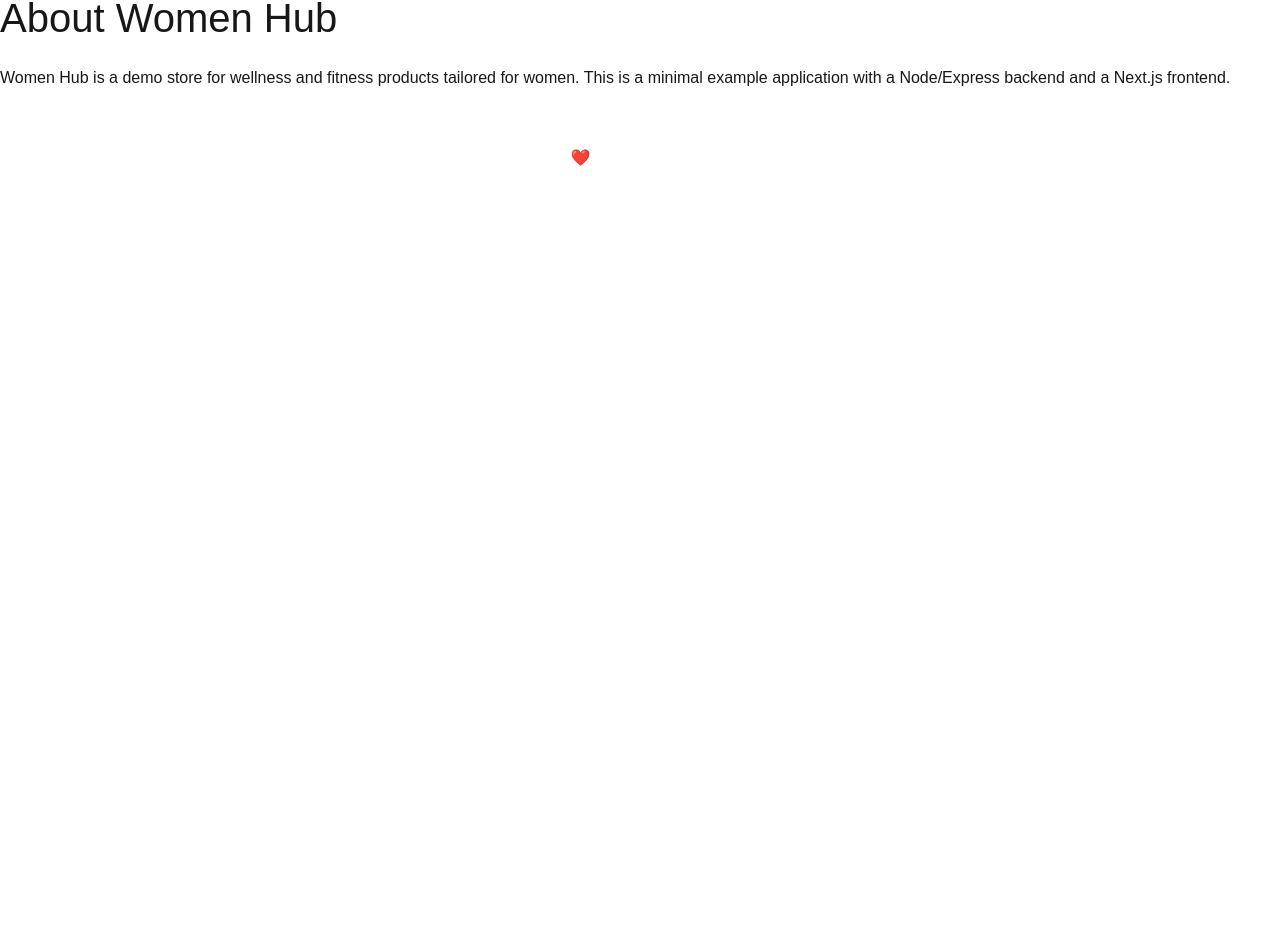
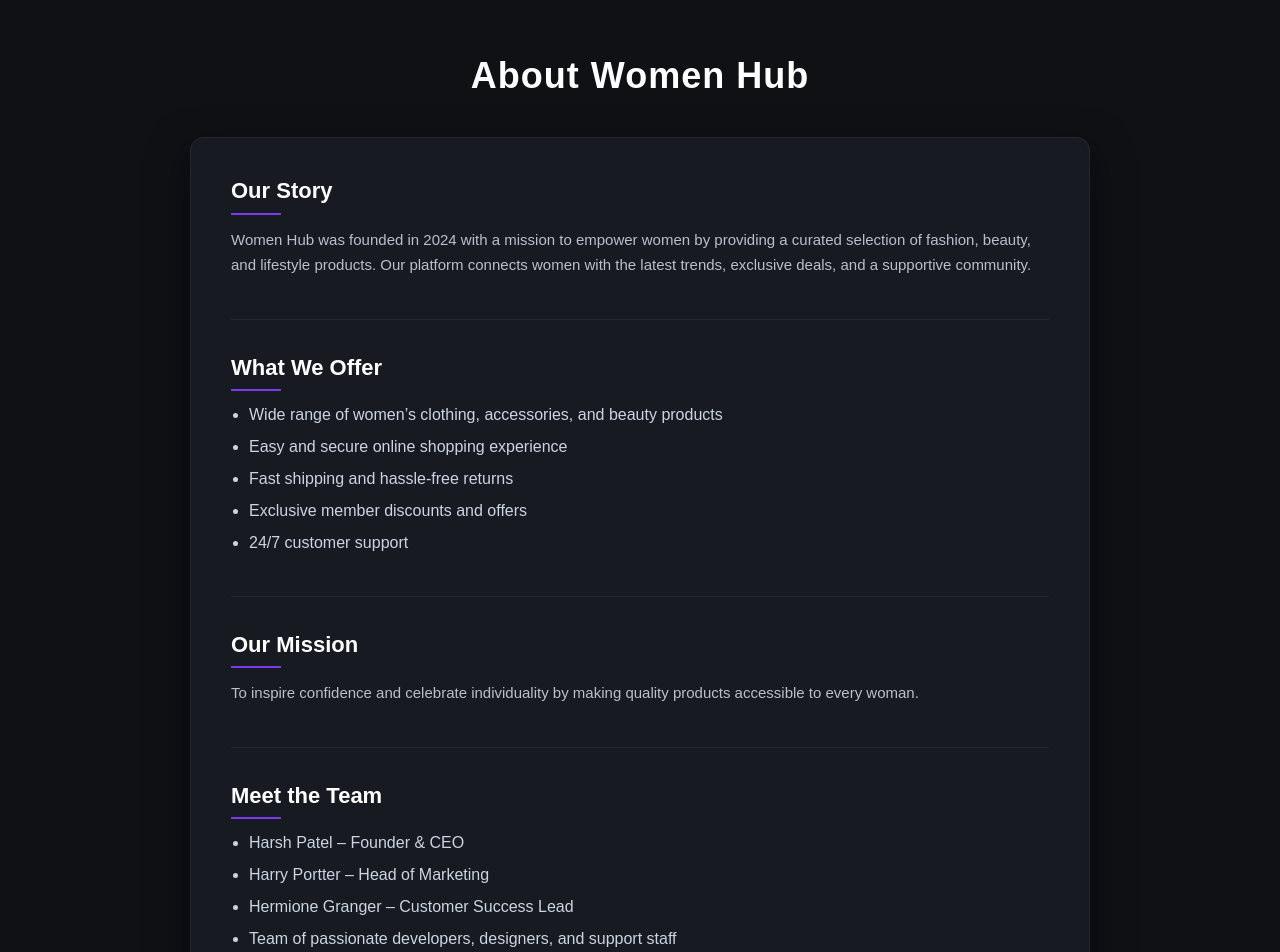
Before and after one commit to patelharsh16320/women_hub_club, a Next.js app in the folder client/: page /about in a window 1280 px wide. Shown: the part 92-1044 px from the top of the page. Before the commit the page ends 800 px from the top, so only its background shows below. Built offline with nearby package versions, Linux system fonts and the light colour scheme.

Commit message:
about us & contact us page desing

```diff
--- a/client/app/about/page.js
+++ b/client/app/about/page.js
@@ -1,11 +1,64 @@
 export default function About() {
 	return (
-		<section className="max-w-4xl mx-auto p-6">
-			<h1 className="text-3xl font-bold mb-4">About Women Hub</h1>
-			<p className="text-gray-700">
-				Women Hub is a demo store for wellness and fitness products tailored for women.
-				This is a minimal example application with a Node/Express backend and a Next.js frontend.
-			</p>
+		<section className="about-wrapper">
+			<div className="about-container">
+
+				<h1 className="about-title">About Women Hub</h1>
+
+				<div className="about-card">
+
+					{/* Our Story */}
+					<section className="about-section">
+						<h2>Our Story</h2>
+						<p>
+							Women Hub was founded in 2024 with a mission to empower women
+							by providing a curated selection of fashion, beauty, and
+							lifestyle products. Our platform connects women with the
+							latest trends, exclusive deals, and a supportive community.
+						</p>
+					</section>
+
+					{/* What We Offer */}
+					<section className="about-section">
+						<h2>What We Offer</h2>
+						<ul>
+							<li>Wide range of women’s clothing, accessories, and beauty products</li>
+							<li>Easy and secure online shopping experience</li>
+							<li>Fast shipping and hassle-free returns</li>
+							<li>Exclusive member discounts and offers</li>
+							<li>24/7 customer support</li>
+						</ul>
+					</section>
+
+					{/* Mission */}
+					<section className="about-section">
+						<h2>Our Mission</h2>
+						<p>
+							To inspire confidence and celebrate individuality by making
+							quality products accessible to every woman.
+						</p>
+					</section>
+
+					{/* Team */}
+					<section className="about-section">
+						<h2>Meet the Team</h2>
+						<ul>
+							<li>Harsh Patel – Founder & CEO</li>
+							<li>Harry Portter – Head of Marketing</li>
+							<li>Hermione Granger – Customer Success Lead</li>
+							<li>Team of passionate developers, designers, and support staff</li>
+						</ul>
+					</section>
+
+					{/* Contact */}
+					<section className="about-section contact-section">
+						<h2>Contact Us</h2>
+						<p>Email: support@womenhub.com</p>
+						<p>Location: Ahmedabad, Gujarat, India</p>
+					</section>
+
+				</div>
+			</div>
 		</section>
 	);
 }
--- a/client/app/cart/page.js
+++ b/client/app/cart/page.js
@@ -51,7 +51,7 @@ export default function CartPage() {
 			{cart.length === 0 ? (
 				<div className="cart-empty">
 					<p>Your cart is empty.</p>
-					<Link href="/products" className="shop-btn">
+					<Link href="/products" className="shop-btn text-white">
 						Continue Shopping
 					</Link>
 				</div>
--- a/client/app/globals.css
+++ b/client/app/globals.css
@@ -219,6 +219,113 @@ input:-webkit-autofill,input:-webkit-autofill:focus,input:-webkit-autofill:hover
 .view-btn:hover{background:#111;color:#fff}
 .empty{text-align:center;padding:40px;color:#777}
 .loading{margin-bottom:15px;color:#666}
+.contact-page{min-height:100vh;background:#f4f6f8;display:flex;align-items:center;justify-content:center;padding:40px 20px;font-family:Inter,Arial,sans-serif}
+.contact-card{width:100%;max-width:1000px;background:#fff;border-radius:14px;display:grid;grid-template-columns:1fr 1.2fr;overflow:hidden;box-shadow:0 20px 50px rgba(0,0,0,.08)}
+.contact-info{background:#111;color:#fff;padding:50px 40px}
+.contact-info h1{margin:0 0 10px;font-size:32px}
+.subtitle{color:#cfcfcf;margin-bottom:30px;line-height:1.6}
+.info-block{margin-top:25px}
+.info-block h4{margin-bottom:5px;color:#aaa;font-weight:500}
+.contact-form-wrapper{padding:50px 40px}
+.contact-form{display:flex;flex-direction:column;gap:18px}
+.form-group{display:flex;flex-direction:column}
+.form-group label{font-size:14px;margin-bottom:6px;color:#555}
+.form-group input,.form-group textarea{padding:12px;border-radius:6px;border:1px solid #ddd;font-size:15px;transition:.2s}
+.form-group input:focus,.form-group textarea:focus{outline:0;border-color:#111;box-shadow:0 0 0 2px rgba(0,0,0,.05)}
+.send-btn{margin-top:10px;background:#111;color:#fff;border:none;padding:14px;border-radius:6px;cursor:pointer;font-weight:600;transition:.2s}
+.send-btn:hover{background:#000;transform:translateY(-1px)}
+.success-msg{background:#ecfdf5;color:#065f46;border:1px solid #a7f3d0;padding:12px;border-radius:6px;margin-bottom:20px;font-size:14px}
+/* ===== ABOUT PAGE DARK THEME ===== */
+
+.about-wrapper {
+	min-height: 100vh;
+	background: #0f1115;
+	padding: 60px 20px;
+	color: #e5e7eb;
+}
+
+.about-container {
+	max-width: 900px;
+	margin: auto;
+}
+
+.about-title {
+	text-align: center;
+	font-size: 36px;
+	font-weight: 700;
+	margin-bottom: 40px;
+	color: #ffffff;
+	letter-spacing: 1px;
+}
+
+/* Main Card */
+.about-card {
+	background: #171a21;
+	border-radius: 14px;
+	padding: 40px;
+	box-shadow: 0 15px 40px rgba(0,0,0,0.5);
+	border: 1px solid rgba(255,255,255,0.05);
+}
+
+/* Sections */
+.about-section {
+	margin-bottom: 35px;
+	padding-bottom: 25px;
+	border-bottom: 1px solid rgba(255,255,255,0.06);
+}
+
+.about-section:last-child {
+	border-bottom: none;
+	margin-bottom: 0;
+}
+
+/* Headings */
+.about-section h2 {
+	font-size: 22px;
+	margin-bottom: 12px;
+	color: #ffffff;
+	font-weight: 600;
+	position: relative;
+}
+
+/* Accent line */
+.about-section h2::after {
+	content: "";
+	display: block;
+	width: 50px;
+	height: 2px;
+	background: #7c3aed;
+	margin-top: 8px;
+}
+
+/* Text */
+.about-section p {
+	color: #b9c0cc;
+	line-height: 1.7;
+	font-size: 15px;
+}
+
+/* List styling */
+.about-section ul {
+	padding-left: 18px;
+}
+
+.about-section li {
+	margin-bottom: 8px;
+	color: #cbd5e1;
+}
+
+/* Contact highlight */
+.contact-section {
+	background: rgba(124, 58, 237, 0.08);
+	padding: 20px;
+	border-radius: 10px;
+}
+@media (max-width:768px){
+.contact-card{grid-template-columns:1fr}
+.contact-info{padding:30px}
+.contact-form-wrapper{padding:30px}
+}
 @media print{
 body{background:#fff}
 .invoice-page{padding:0;background:#fff}
```
Also changed, not shown: client/app/contact/page.js (+77 -15 lines).
